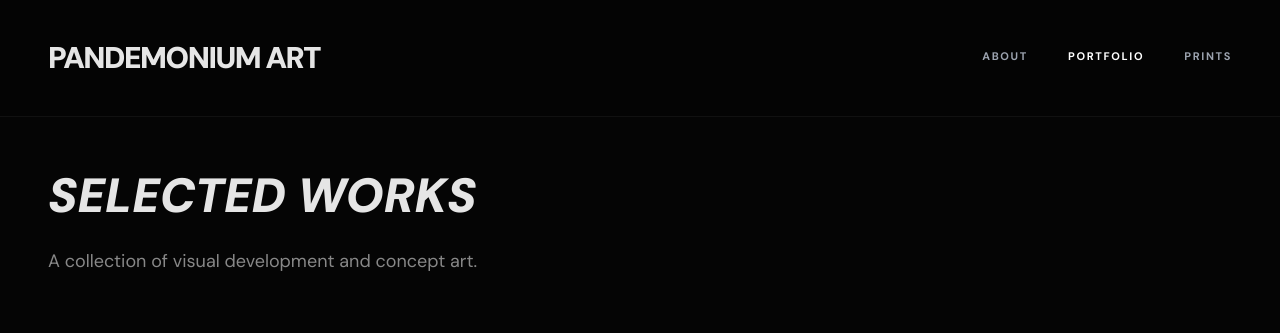
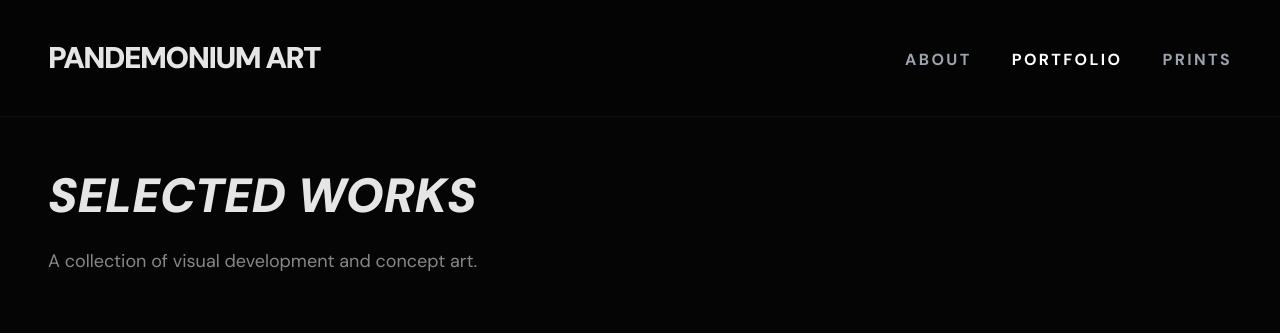
Before and after one commit to Dominuzzz/pandemoniumart, a plain HTML site: page portfolio.html in a window 1280 px wide. Shown: the top 333 px of the page. Drawn offline with nearby package versions, Linux system fonts and the light colour scheme.

Commit message:
Update portfolio.html

```diff
--- a/portfolio.html
+++ b/portfolio.html
@@ -8,7 +8,7 @@
     <link href="https://fonts.googleapis.com/css2?family=DM+Sans:ital,wght@0,400;0,700;0,900;1,400;1,700;1,900&display=swap" rel="stylesheet">
     <style>
         body { font-family: 'DM Sans', sans-serif; background-color: #050505; color: #e5e5e5; }
-        .nav-link { font-size: 11px; font-weight: 700; text-transform: uppercase; letter-spacing: 0.15em; transition: 0.3s; cursor: pointer; }
+        .nav-link { font-size: 16px; font-weight: 700; text-transform: uppercase; letter-spacing: 0.15em; transition: 0.3s; cursor: pointer; }
         .nav-link:hover { color: #fff; }
 
         .project-card { transition: transform 0.5s ease; cursor: pointer; }
```
